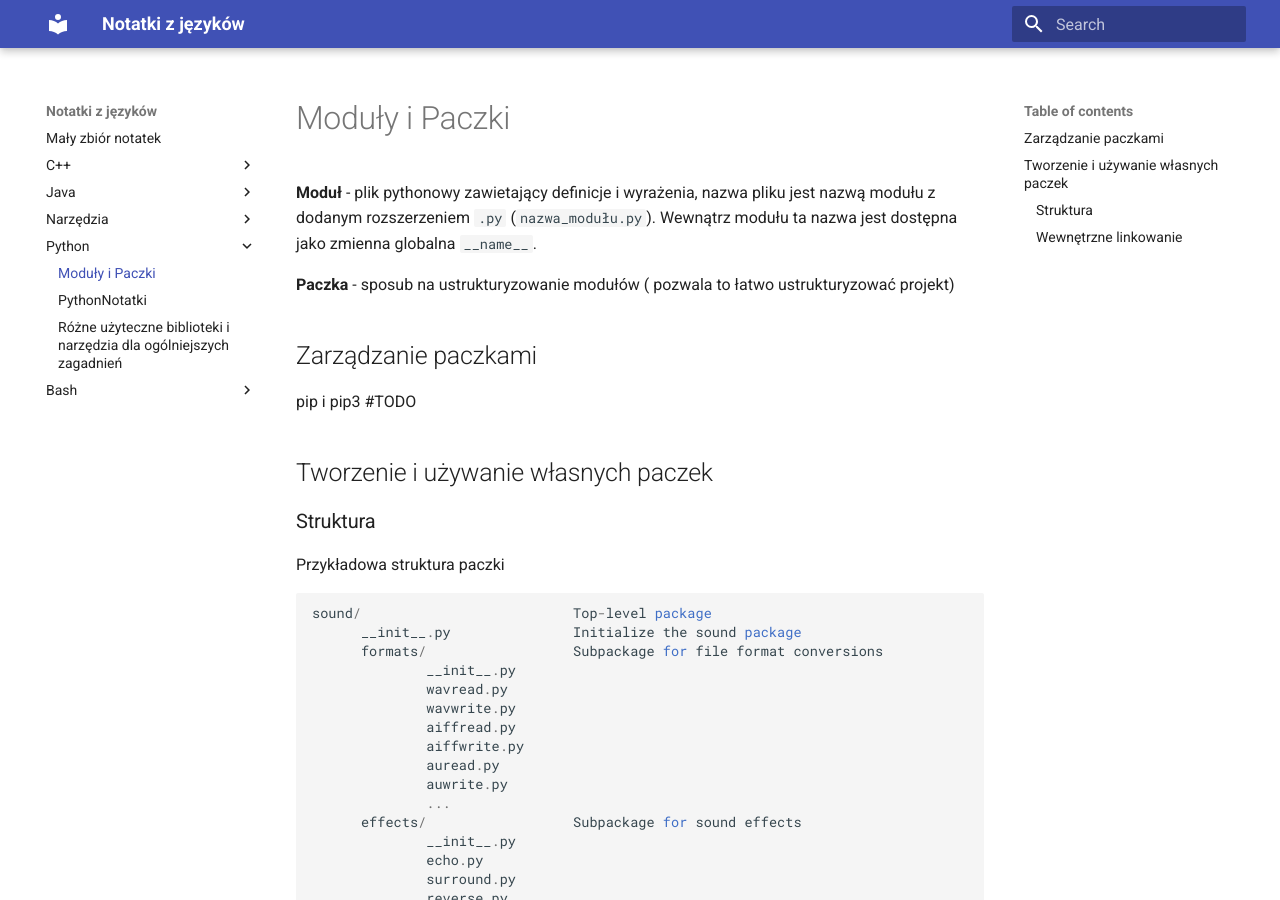
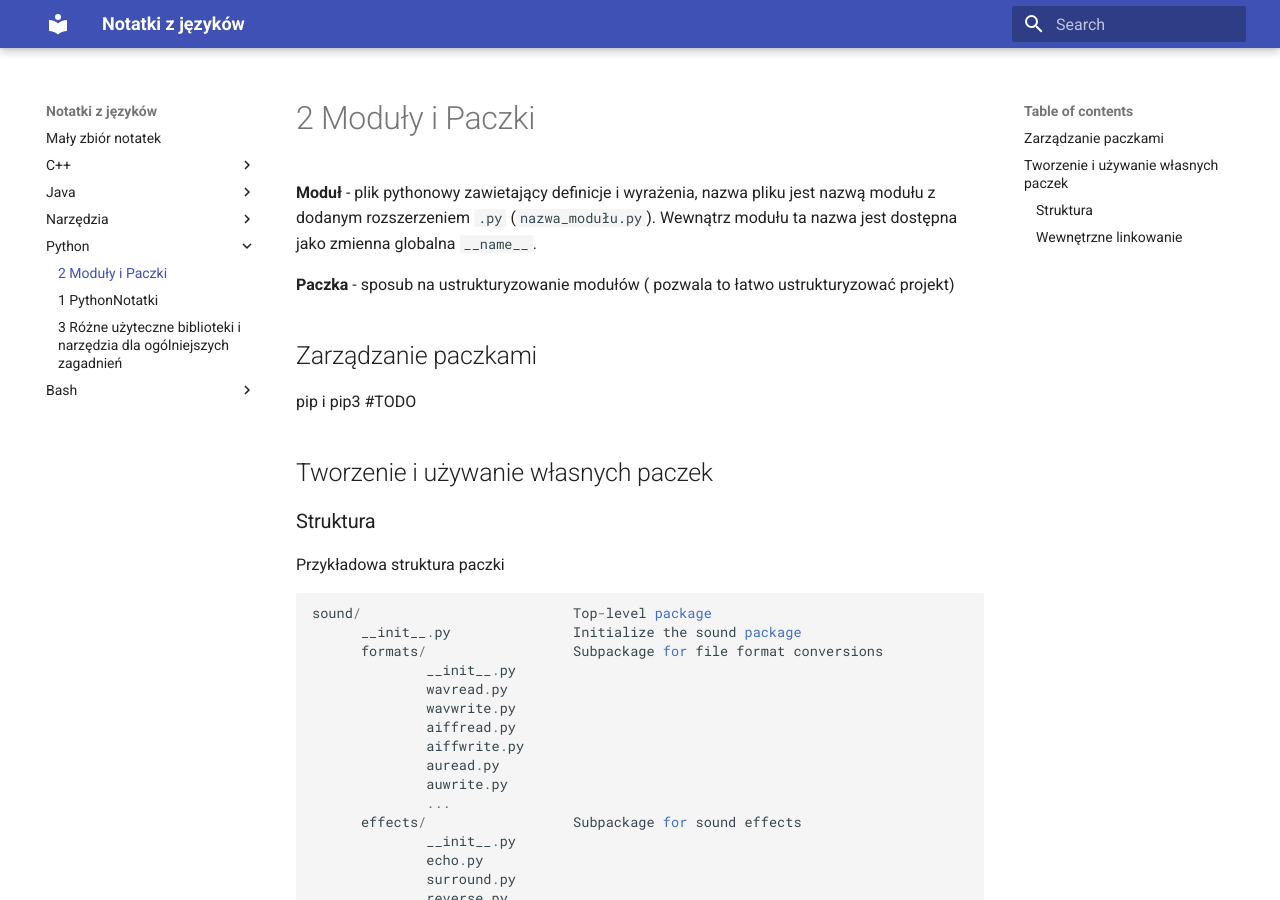
Before and after one commit to pktiuk/notatki_z_jezykow, an MkDocs documentation site: the page built from docs/Python/Moduły_i_paczki.md, in a window 1280 px wide and 900 px high. Built offline with MkDocs 1.6.1 and Material for MkDocs 9.7.7, drawn with Linux system fonts in a browser that asks for light colours.

Commit message:
Update kolejność

```diff
--- a/docs/Python/Moduły_i_paczki.md
+++ b/docs/Python/Moduły_i_paczki.md
@@ -1,4 +1,4 @@
-# Moduły i Paczki
+# 2 Moduły i Paczki
 
 
 **Moduł** - plik pythonowy zawietający definicje i wyrażenia, nazwa pliku jest nazwą modułu z dodanym rozszerzeniem `.py` (`nazwa_modułu.py`). Wewnątrz modułu ta nazwa jest dostępna jako zmienna globalna `__name__`.
--- a/docs/Python/PythonNotatki.md
+++ b/docs/Python/PythonNotatki.md
@@ -1,4 +1,4 @@
-# PythonNotatki
+# 1 PythonNotatki
 ## I
 ### Funkcja main
 wykonuje się, gdy skrypt jest uruchamiany jako samodzielny program, a nie jako moduł czegos innego
--- a/docs/Python/biblioteki.md
+++ b/docs/Python/biblioteki.md
@@ -1,4 +1,4 @@
-# Różne użyteczne biblioteki i narzędzia dla ogólniejszych zagadnień
+# 3 Różne użyteczne biblioteki i narzędzia dla ogólniejszych zagadnień
 
 ## Instalacja pakietów
 Do tego służy narzędzie pip, pobieramy pip-a za pomocą zwykłego menadżera pakietów, a potem paczki pythonowskie pobieramy już pip-em.
```
